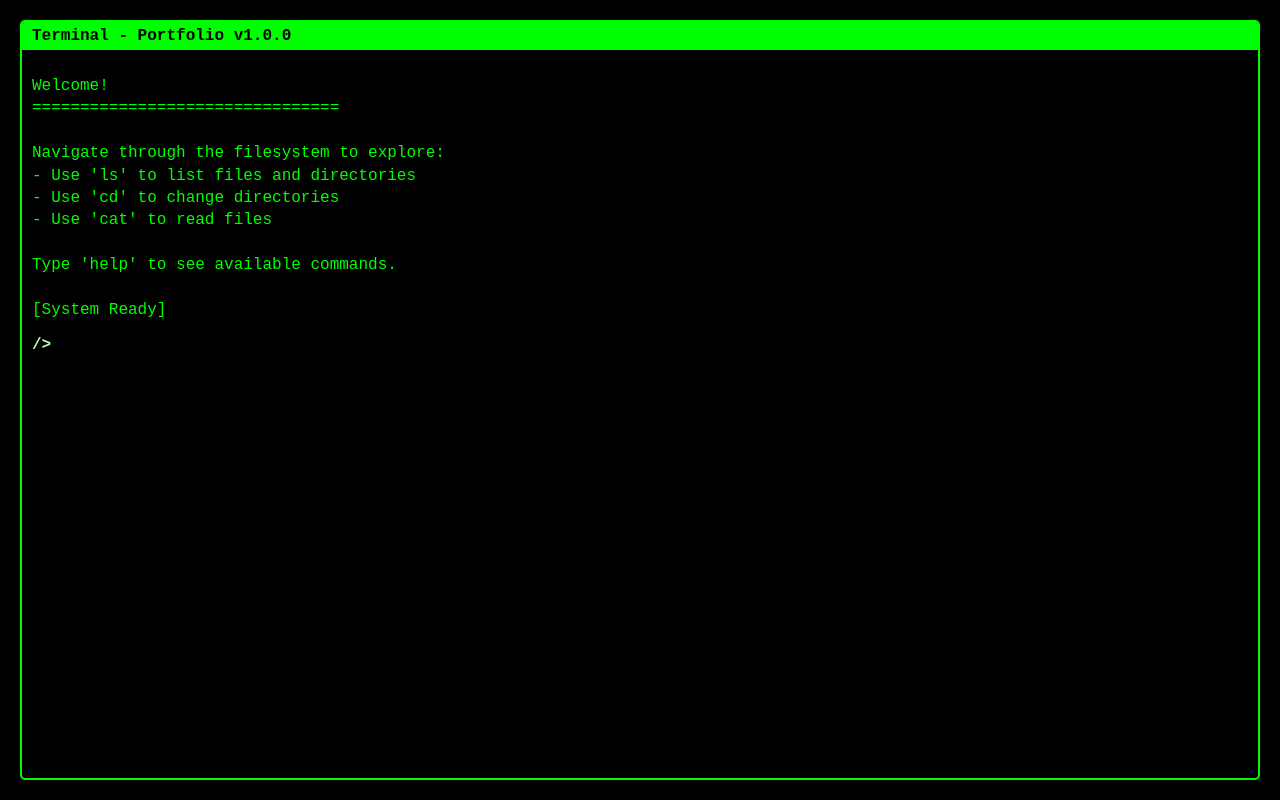
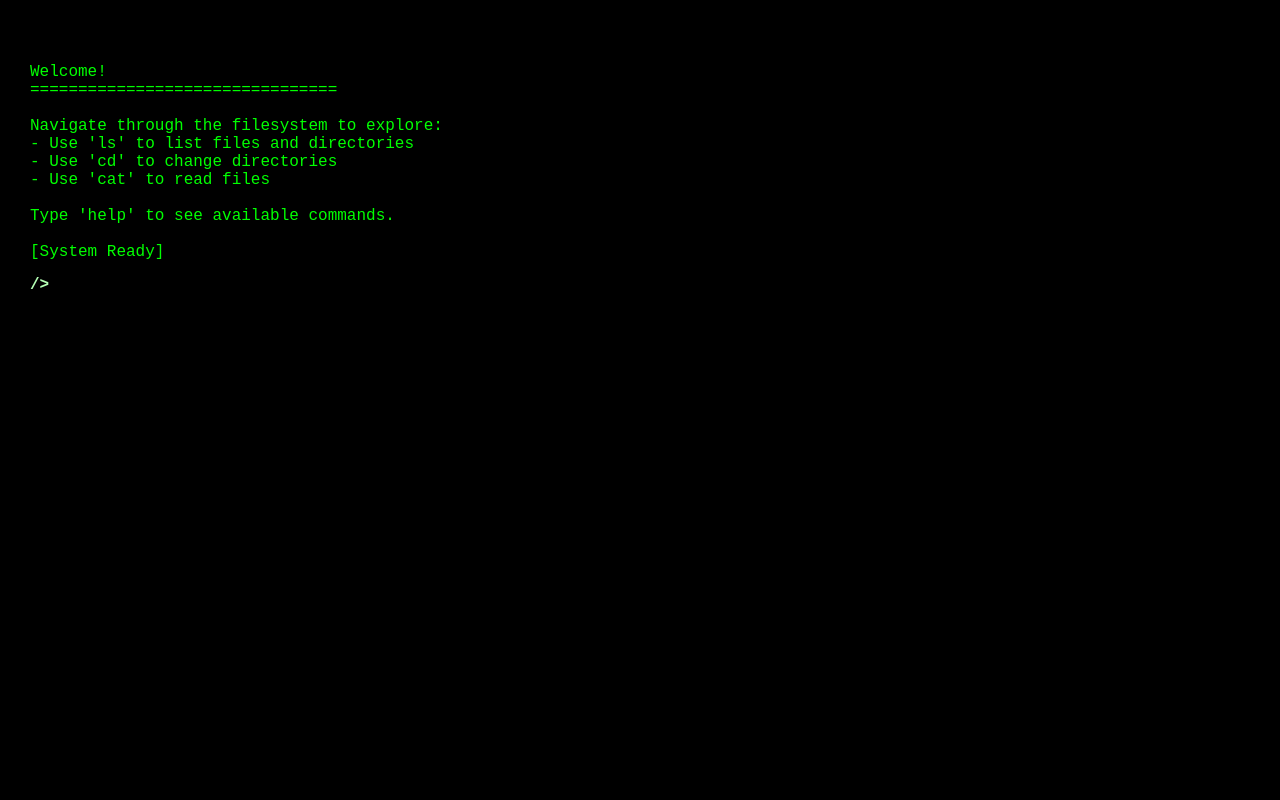
Before and after one commit to apbetioli/terminal, a plain HTML site: page index.html in a window 1280 px wide. Drawn offline with Linux system fonts and the light colour scheme; a web font is replaced by a local one.

Commit message:
Hide terminal window

```diff
--- a/styles.css
+++ b/styles.css
@@ -16,19 +16,19 @@ body {
 .terminal {
     background-color: #000;
     height: 100%;
-    border: 2px solid #00ff00;
+    /* border: 2px solid #008f00; */
     border-radius: 5px;
     overflow: hidden;
     display: flex;
     flex-direction: column;
 }
 
-.terminal-header {
-    background-color: #00ff00;
+/* .terminal-header {
+    background-color: #008f00;
     color: #000;
     padding: 5px 10px;
     font-weight: bold;
-}
+} */
 
 .terminal-content {
     flex-grow: 1;
@@ -62,7 +62,6 @@ body {
 
 .command-output {
     margin: 15px 0;
-    line-height: 1.4;
     color: #00ff00; /* Brighter green for responses */
 }
 
```
